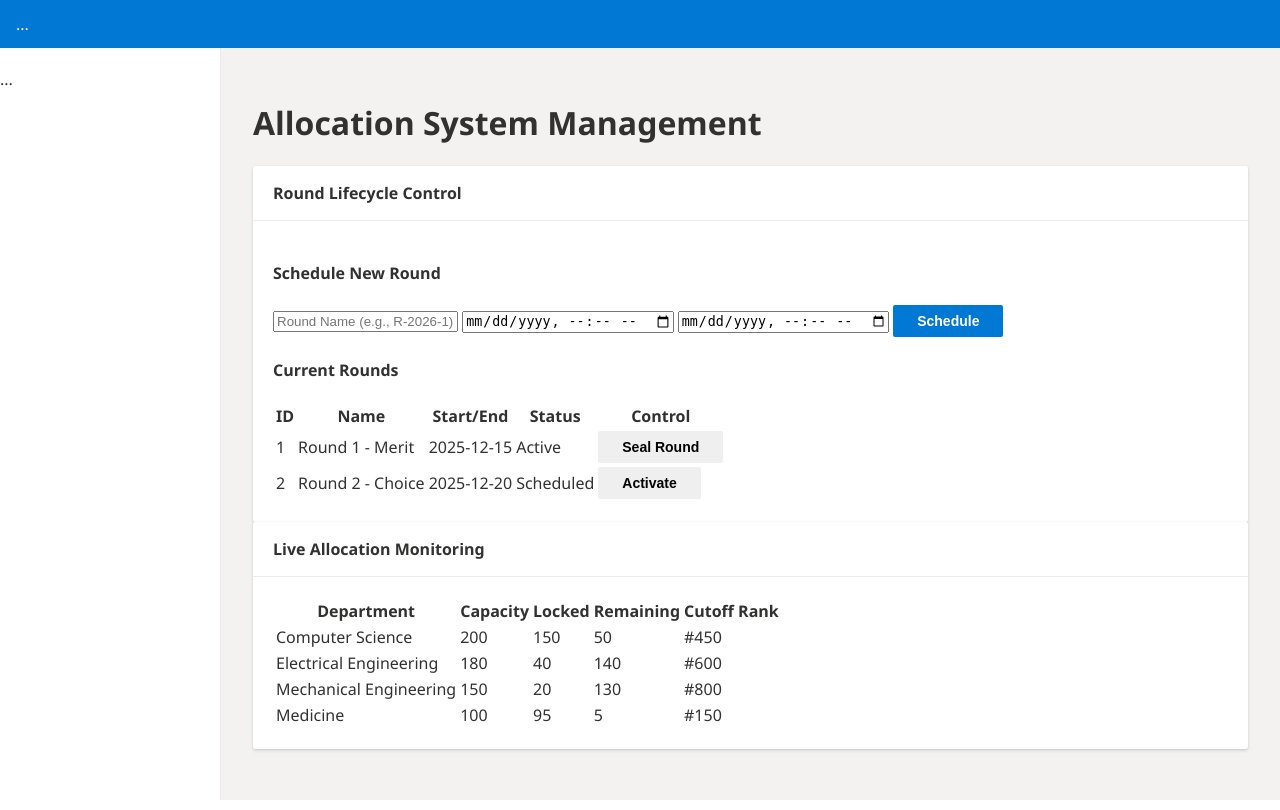
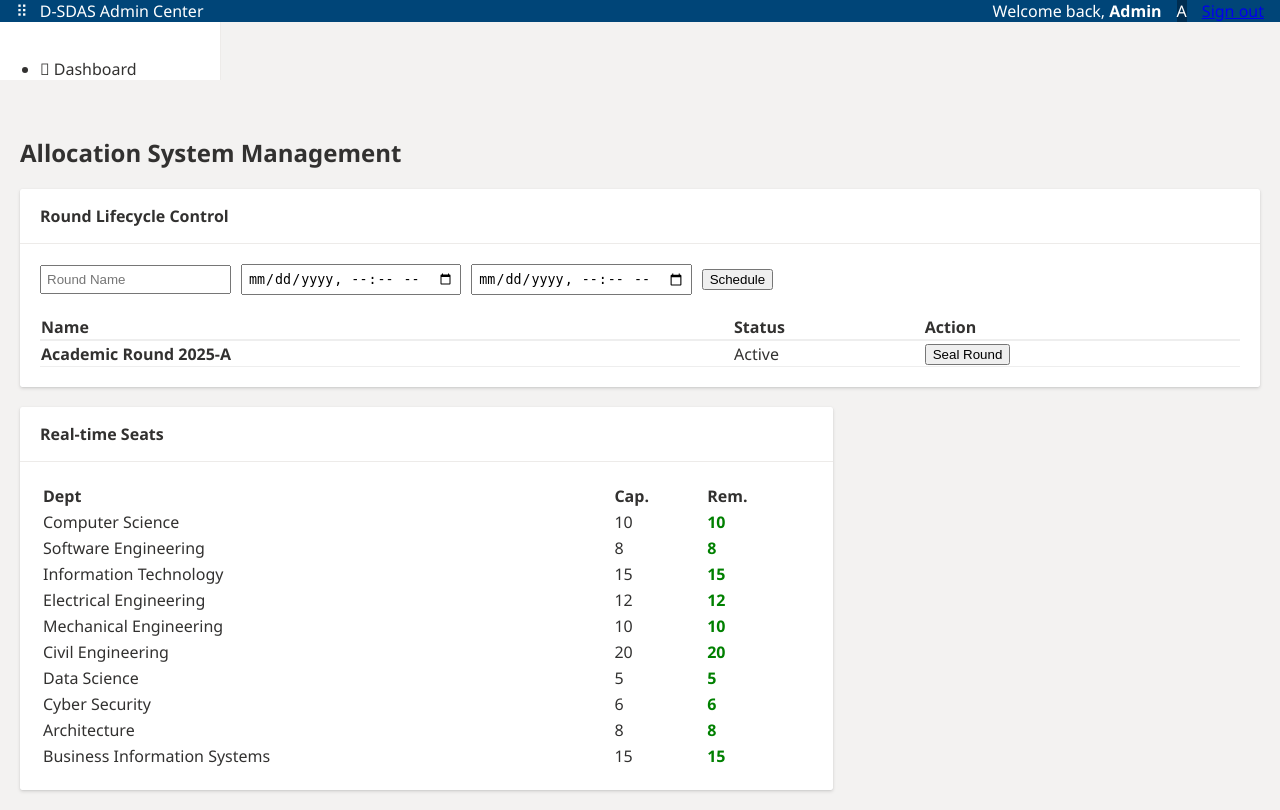
Before and after one commit to abdixmd/D-SDAS, a PHP site: page /admin.php in a window 1280 px wide. Run offline with PHP 8.4, Linux system fonts and the light colour scheme; a user stored in the database is signed in; data comes from the database, SQL or seed files in the repository; both versions use the stored data as it was after the commit.

Commit message:
final version

```diff
--- a/public/admin.php
+++ b/public/admin.php
@@ -1,105 +1,130 @@
 <?php
 // public/admin.php
-// require_once '../bootstrap.php';
-// require_once '../src/Auth.php';
-// require_once '../src/Admin.php';
+require_once '../src/Config.php';
+require_once '../src/Database.php';
+require_once '../src/Auth.php';
 
-// Force Admin Access
-// Auth::checkAccess('admin');
+session_start();
 
-// $admin = new Admin();
+// 1. SECURITY: Ensure only admins can see this
+if (!isset($_SESSION['user_role']) || $_SESSION['user_role'] !== 'admin') {
+    header("Location: dashboard.php");
+    exit;
+}
+
+$db = Database::getInstance()->getConnection();
 $message = [];
 
-// Handle POST actions (Create, Status Change, Finalize)
-// if ($_SERVER['REQUEST_METHOD'] === 'POST') {
-//     if (isset($_POST['action'])) {
-//         try {
-//             if ($_POST['action'] === 'create_round') {
-//                 $result = $admin->createRound($_POST['name'], $_POST['start'], $_POST['end']);
-//                 $message = ['type' => 'success', 'text' => 'Round scheduled successfully.'];
-//             } elseif ($_POST['action'] === 'update_status') {
-//                 $admin->updateRoundStatus($_POST['round_id'], $_POST['status']);
-//                 $message = ['type' => 'success', 'text' => 'Round status updated.'];
-//             } elseif ($_POST['action'] === 'finalize') {
-//                 $result = $admin->finalizeAllocations($_POST['round_id']);
-//                 $message = $result['success'] ? ['type' => 'success', 'text' => $result['msg']] : ['type' => 'error', 'text' => $result['msg']];
-//             }
-//         } catch (Exception $e) {
-//             $message = ['type' => 'error', 'text' => 'Operation failed: ' . $e->getMessage()];
-//         }
-//     }
-// }
+// 2. HANDLE ACTIONS
+if ($_SERVER['REQUEST_METHOD'] === 'POST' && isset($_POST['action'])) {
+    try {
+        if ($_POST['action'] === 'create_round') {
+            $stmt = $db->prepare("INSERT INTO admission_rounds (round_name, start_time, end_time, status) VALUES (?, ?, ?, 'scheduled')");
+            $stmt->execute([$_POST['name'], $_POST['start'], $_POST['end']]);
+            $message = ['type' => 'success', 'text' => 'Round scheduled successfully.'];
 
-// Fetch all data for display
-// $rounds = $admin->getAllRounds();
-// $summary = $admin->getAllocationSummary();
+        } elseif ($_POST['action'] === 'update_status') {
+            $stmt = $db->prepare("UPDATE admission_rounds SET status = ? WHERE round_id = ?");
+            $stmt->execute([$_POST['status'], $_POST['round_id']]);
+            $message = ['type' => 'success', 'text' => 'Round status updated to ' . ucfirst($_POST['status']) . '.'];
 
-// MOCK DATA FOR UI DEMO
-$rounds = [
-    ['round_id' => 1, 'round_name' => 'Round 1 - Merit', 'start_time' => '2025-12-15 08:00:00', 'end_time' => '2025-12-18 17:00:00', 'status' => 'active'],
-    ['round_id' => 2, 'round_name' => 'Round 2 - Choice', 'start_time' => '2025-12-20 08:00:00', 'end_time' => '2025-12-22 17:00:00', 'status' => 'scheduled']
-];
-$summary = [
-    ['dept_name' => 'Computer Science', 'base_capacity' => 200, 'current_locked' => 150, 'historical_cutoff_rank' => 450],
-    ['dept_name' => 'Electrical Engineering', 'base_capacity' => 180, 'current_locked' => 40, 'historical_cutoff_rank' => 600],
-    ['dept_name' => 'Mechanical Engineering', 'base_capacity' => 150, 'current_locked' => 20, 'historical_cutoff_rank' => 800],
-    ['dept_name' => 'Medicine', 'base_capacity' => 100, 'current_locked' => 95, 'historical_cutoff_rank' => 150]
-];
+        } elseif ($_POST['action'] === 'finalize') {
+            // Mark all allocations in this round as finalized
+            $stmt = $db->prepare("UPDATE allocations SET is_finalized = TRUE WHERE round_id = ?");
+            $stmt->execute([$_POST['round_id']]);
+            $message = ['type' => 'success', 'text' => 'Allocations finalized for this round.'];
+        }
+    } catch (Exception $e) {
+        $message = ['type' => 'error', 'text' => 'Operation failed: ' . $e->getMessage()];
+    }
+}
+
+// 3. FETCH REAL DATA FROM DATABASE
+// Get Rounds
+$rounds = $db->query("SELECT * FROM admission_rounds ORDER BY start_time DESC")->fetchAll();
+
+// Get Allocation Summary (Joins departments and prediction stats)
+$summary_query = "
+    SELECT d.dept_name, d.base_capacity, d.current_locked, p.historical_cutoff_rank
+    FROM departments d
+    LEFT JOIN prediction_stats p ON d.dept_id = p.dept_id
+";
+$summary = $db->query($summary_query)->fetchAll();
 ?>
 
 <!DOCTYPE html>
 <html lang="en">
-
 <head>
     <meta charset="UTF-8">
-    <title>D-SDAS Admin Control</title>
+    <meta name="viewport" content="width=device-width, initial-scale=1.0">
+    <title>Admin Control | D-SDAS</title>
     <link rel="stylesheet" href="assets/css/style.css">
 </head>
+<body class="ms-office-theme">
 
-<body>
-    <header class="ms-header">...</header>
-    <div class="layout-container">
-        <aside class="ms-sidebar">...</aside>
-        <main class="ms-content">
+    <header class="ms-header" style="background-color: #004578;">
+        <div class="header-left">
+            <span class="ms-icon">⠿</span>
+            <span class="app-title">D-SDAS Admin Center</span>
+        </div>
+        <div class="header-right" style="display:flex; align-items:center; gap:15px;">
+            <span class="user-greeting">Welcome back, <strong>Admin</strong></span>
+            <div class="user-profile-circle" style="background:#002d50;">A</div>
+            <a href="logout.php" class="ms-logout-btn">Sign out</a>
+        </div>
+    </header>
+
+    <div class="ms-main-container">
+        <aside class="ms-sidebar">
+            <nav>
+                <ul>
+                    <li class="active"><i></i> Dashboard</li>
+                </ul>
+            </nav>
+        </aside>
+
+        <main class="ms-content" style="padding: 20px; flex: 1;">
+            <section class="content-header">
                 <h1>Allocation System Management</h1>
+            </section>
 
             <?php if (!empty($message)): ?>
-                <div class="alert alert-<?php echo $message['type']; ?>"><?php echo $message['text']; ?></div>
+                <div class="ms-alert ms-alert-<?php echo $message['type']; ?>" style="padding:10px; margin-bottom:20px; border:1px solid; border-radius:4px;">
+                    <?php echo $message['text']; ?>
+                </div>
             <?php endif; ?>
+
+            <div class="tile-grid" style="display: grid; grid-template-columns: 2fr 1fr; gap: 20px;">
 
                 <div class="tile large-tile">
                     <div class="tile-header">
                         <h3>Round Lifecycle Control</h3>
                     </div>
                     <div class="tile-body">
-                    <h4>Schedule New Round</h4>
-                    <form method="POST" class="round-form">
+                        <form method="POST" style="margin-bottom: 20px; display: flex; gap: 10px; align-items: center;">
                             <input type="hidden" name="action" value="create_round">
-                        <input type="text" name="name" placeholder="Round Name (e.g., R-2026-1)" required>
-                        <input type="datetime-local" name="start" required>
-                        <input type="datetime-local" name="end" required>
-                        <button type="submit" class="ms-btn primary">Schedule</button>
+                            <input type="text" name="name" placeholder="Round Name" required style="padding:5px;">
+                            <input type="datetime-local" name="start" required style="padding:5px;">
+                            <input type="datetime-local" name="end" required style="padding:5px;">
+                            <button type="submit" class="ms-primary-btn">Schedule</button>
                         </form>
 
-                    <h4>Current Rounds</h4>
-                    <table>
+                        <table class="ms-table" style="width: 100%; border-collapse: collapse;">
                             <thead>
-                            <tr>
-                                <th>ID</th>
+                                <tr style="text-align: left; border-bottom: 2px solid #eee;">
                                     <th>Name</th>
-                                <th>Start/End</th>
                                     <th>Status</th>
-                                <th>Control</th>
+                                    <th>Action</th>
                                 </tr>
                             </thead>
                             <tbody>
                                 <?php foreach ($rounds as $r): ?>
-                                <tr>
-                                    <td><?php echo $r['round_id']; ?></td>
-                                    <td><?php echo $r['round_name']; ?></td>
-                                    <td><?php echo date('Y-m-d', strtotime($r['start_time'])); ?></td>
-                                    <td><span
-                                            class="status-tag status-<?php echo $r['status']; ?>"><?php echo ucfirst($r['status']); ?></span>
+                                <tr style="border-bottom: 1px solid #eee;">
+                                    <td><strong><?php echo htmlspecialchars($r['round_name']); ?></strong></td>
+                                    <td>
+                                        <span class="badge badge-<?php echo $r['status']; ?>">
+                                            <?php echo ucfirst($r['status']); ?>
+                                        </span>
                                     </td>
                                     <td>
                                         <?php if ($r['status'] === 'scheduled'): ?>
@@ -107,23 +132,14 @@ $summary = [
                                                 <input type="hidden" name="action" value="update_status">
                                                 <input type="hidden" name="round_id" value="<?php echo $r['round_id']; ?>">
                                                 <input type="hidden" name="status" value="active">
-                                                <button type="submit" class="ms-btn">Activate</button>
+                                                <button type="submit" class="ms-secondary-btn">Activate</button>
                                             </form>
-                                        <?php endif; ?>
-                                        <?php if ($r['status'] === 'active'): ?>
+                                        <?php elseif ($r['status'] === 'active'): ?>
                                             <form method="POST" style="display:inline;">
                                                 <input type="hidden" name="action" value="update_status">
                                                 <input type="hidden" name="round_id" value="<?php echo $r['round_id']; ?>">
                                                 <input type="hidden" name="status" value="sealed">
-                                                <button type="submit" class="ms-btn">Seal Round</button>
-                                            </form>
-                                        <?php endif; ?>
-                                        <?php if ($r['status'] === 'sealed'): ?>
-                                            <form method="POST" style="display:inline;"
-                                                onsubmit="return confirm('FINAL ALLOCATION. Are you sure?');">
-                                                <input type="hidden" name="action" value="finalize">
-                                                <input type="hidden" name="round_id" value="<?php echo $r['round_id']; ?>">
-                                                <button type="submit" class="ms-btn primary">Finalize Allocations</button>
+                                                <button type="submit" class="ms-secondary-btn">Seal Round</button>
                                             </form>
                                         <?php endif; ?>
                                     </td>
@@ -134,32 +150,28 @@ $summary = [
                     </div>
                 </div>
 
-            <div class="tile large-tile">
+                <div class="tile">
                     <div class="tile-header">
-                    <h3>Live Allocation Monitoring</h3>
+                        <h3>Real-time Seats</h3>
                     </div>
                     <div class="tile-body">
-                    <table>
+                        <table class="ms-table" style="width: 100%;">
                             <thead>
-                            <tr>
-                                <th>Department</th>
-                                <th>Capacity</th>
-                                <th>Locked</th>
-                                <th>Remaining</th>
-                                <th>Cutoff Rank</th>
+                                <tr style="text-align: left; border-bottom: 1px solid #eee;">
+                                    <th>Dept</th>
+                                    <th>Cap.</th>
+                                    <th>Rem.</th>
                                 </tr>
                             </thead>
                             <tbody>
                                 <?php foreach ($summary as $s): ?>
+                                    <?php $rem = $s['base_capacity'] - $s['current_locked']; ?>
                                     <tr>
                                         <td><?php echo $s['dept_name']; ?></td>
                                         <td><?php echo $s['base_capacity']; ?></td>
-                                    <td><?php echo $s['current_locked']; ?></td>
-                                    <td
-                                        class="stat-<?php echo ($s['base_capacity'] - $s['current_locked'] < 20) ? 'danger' : 'safe'; ?>">
-                                        <?php echo $s['base_capacity'] - $s['current_locked']; ?>
+                                        <td style="color: <?php echo ($rem < 5) ? 'red' : 'green'; ?>; font-weight: bold;">
+                                            <?php echo $rem; ?>
                                         </td>
-                                    <td>#<?php echo $s['historical_cutoff_rank']; ?></td>
                                     </tr>
                                 <?php endforeach; ?>
                             </tbody>
@@ -167,8 +179,8 @@ $summary = [
                     </div>
                 </div>
 
+            </div>
         </main>
     </div>
 </body>
-
 </html>
--- a/src/Auth.php
+++ b/src/Auth.php
@@ -5,19 +5,12 @@ require_once 'Database.php';
 class Auth {
     private static $db = null;
 
-    /**
-     * Ensures the database connection is initialized.
-     */
     private static function initDb() {
         if (self::$db === null) {
             self::$db = Database::getInstance()->getConnection();
         }
     }
 
-    /**
-     * Attempts to log in a user.
-     * @return bool True on success, false otherwise.
-     */
     public static function login($username, $password) {
         self::initDb();
 
@@ -25,17 +18,18 @@ class Auth {
         $stmt->execute([$username]);
         $user = $stmt->fetch(PDO::FETCH_ASSOC);
 
-        if ($user && password_verify($password, $user['password_hash'])) {
-            // Success: Set session variables
+        // PLAIN TEXT CHECK: Direct comparison instead of password_verify
+        if ($user && $password === $user['password_hash']) {
             $_SESSION['user_id'] = $user['user_id'];
             $_SESSION['user_role'] = $user['role'];
             $_SESSION['username'] = $username;
-            $_SESSION['rank'] = $user['admission_rank']; // Crucial for the prediction engine
+            $_SESSION['rank'] = $user['admission_rank'];
 
             return true;
         }
         return false;
     }
+
 
     /**
      * Logs the current user out.
--- a/src/Config.php
+++ b/src/Config.php
@@ -7,7 +7,7 @@
 // =========================================================
 
 // Define the root directory name for URL paths (if needed)
-define('APP_NAME', 'DSDAS_Project');
+//define('APP_NAME', 'DSDAS_Project');
 
 // =========================================================
 // DATABASE CONNECTION SETTINGS (PostgreSQL)
@@ -17,13 +17,13 @@ define('APP_NAME', 'DSDAS_Project');
 define('DB_HOST', 'localhost');
 
 // Database Name (from dsdas_core.sql setup)
-define('DB_NAME', 'postgres');
+define('DB_NAME', 'dsdas_erp');
 
 // Database User
-define('DB_USER', 'postgresql');
+define('DB_USER', 'root');
 
 // Database Password
-define('DB_PASS', '123');
+define('DB_PASS', '');
 
 // Allocation Cooldown Time (in minutes)
 define('ALLOCATION_COOLDOWN_MINUTES', 30);
--- a/src/Database.php
+++ b/src/Database.php
@@ -1,23 +1,33 @@
 <?php
 // src/Database.php
-require_once 'Config.php'; // Assumes defines DB_HOST, DB_NAME, etc.
-
 class Database {
     private static $instance = null;
     private $pdo;
 
     private function __construct() {
+        // 1. Assign the Constants from Config.php to variables
+        $host   = DB_HOST;
+        $dbname = DB_NAME;
+        $user   = DB_USER;
+        $pass   = DB_PASS;
+
+        // 2. Create the MySQL Connection String
+        // We use the variables we just defined above
+        $dsn = "mysql:host={$host};dbname={$dbname};charset=utf8mb4";
+
         try {
-            $dsn = "pgsql:host=".DB_HOST.";dbname=".DB_NAME;
-            $this->pdo = new PDO($dsn, DB_USER, DB_PASS, [
+            $this->pdo = new PDO($dsn, $user, $pass, [
                 PDO::ATTR_ERRMODE => PDO::ERRMODE_EXCEPTION,
-                PDO::ATTR_DEFAULT_FETCH_MODE => PDO::FETCH_ASSOC
+                PDO::ATTR_DEFAULT_FETCH_MODE => PDO::FETCH_ASSOC,
+                PDO::ATTR_EMULATE_PREPARES => false,
             ]);
         } catch (PDOException $e) {
+            // If the database doesn't exist, this will tell you exactly why
             die("Database Connection Failed: " . $e->getMessage());
         }
     }
 
+    // Standard Singleton Logic
     public static function getInstance() {
         if (self::$instance === null) {
             self::$instance = new Database();
```
Also changed, not shown: dsdas_core.sql (+110 -22 lines), public/dashboard.php (+19 -19 lines). Lines whose indentation alone changed are shown as unchanged.
